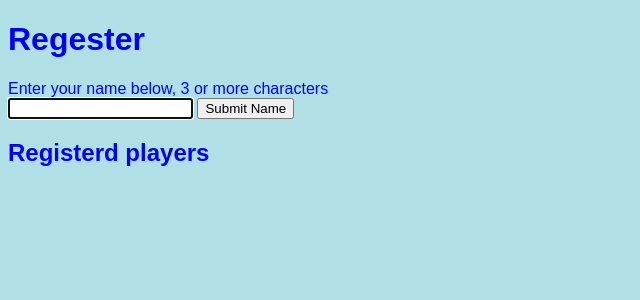
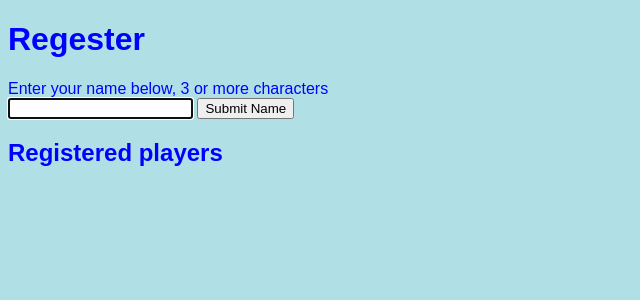
Before and after one commit to Alan666Douglas/poker-dealer-server, a Flask app: page / in a window 1280 px wide. Shown: the top 300 px of the page, without its empty margins (0-640 px from the left). Run offline with Flask 2, Linux system fonts and the light colour scheme.

Commit message:
corrected type in index.html

```diff
--- a/templates/index.html
+++ b/templates/index.html
@@ -11,7 +11,7 @@
   <input type="submit" value="Submit Name">
 </form>
 
-<h2>Registerd players</h2>
+<h2>Registered players</h2>
 {% if players %}
 <ul class="nobul">
   {% for player in players %}
```
